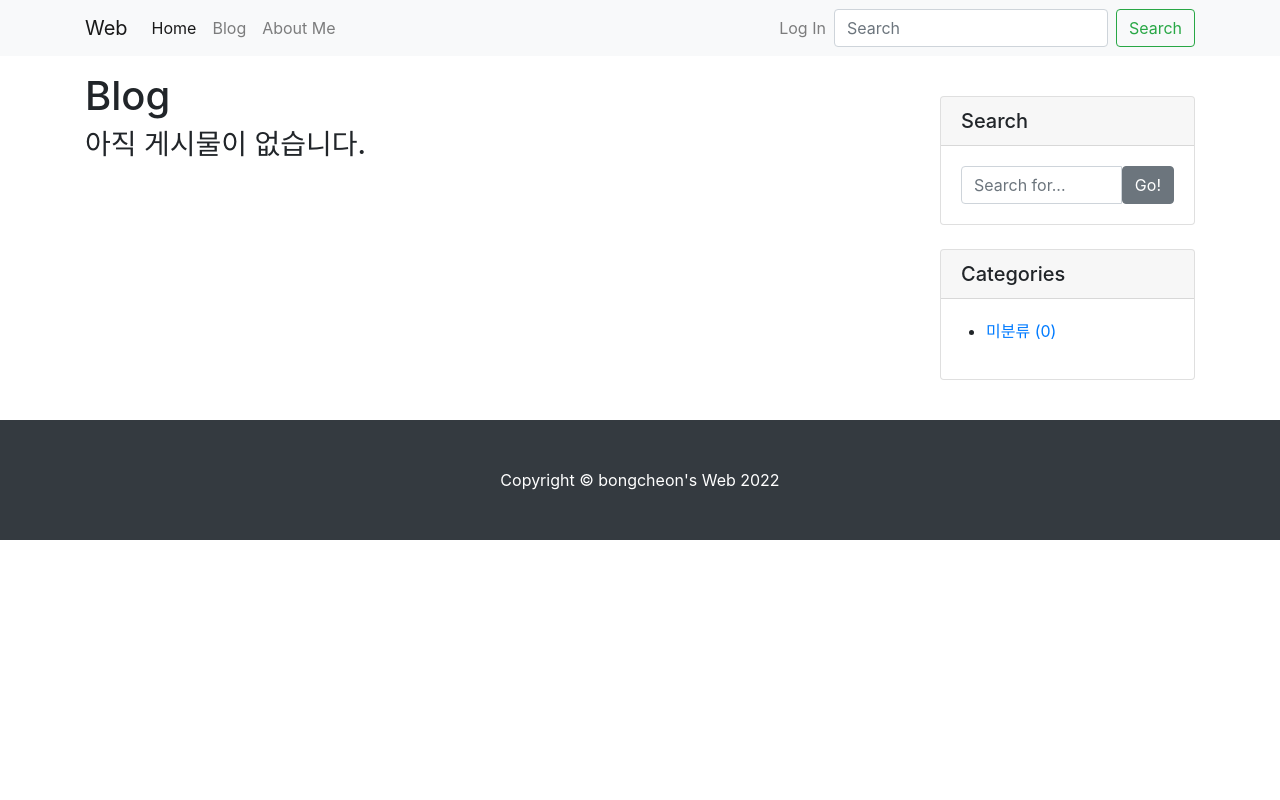
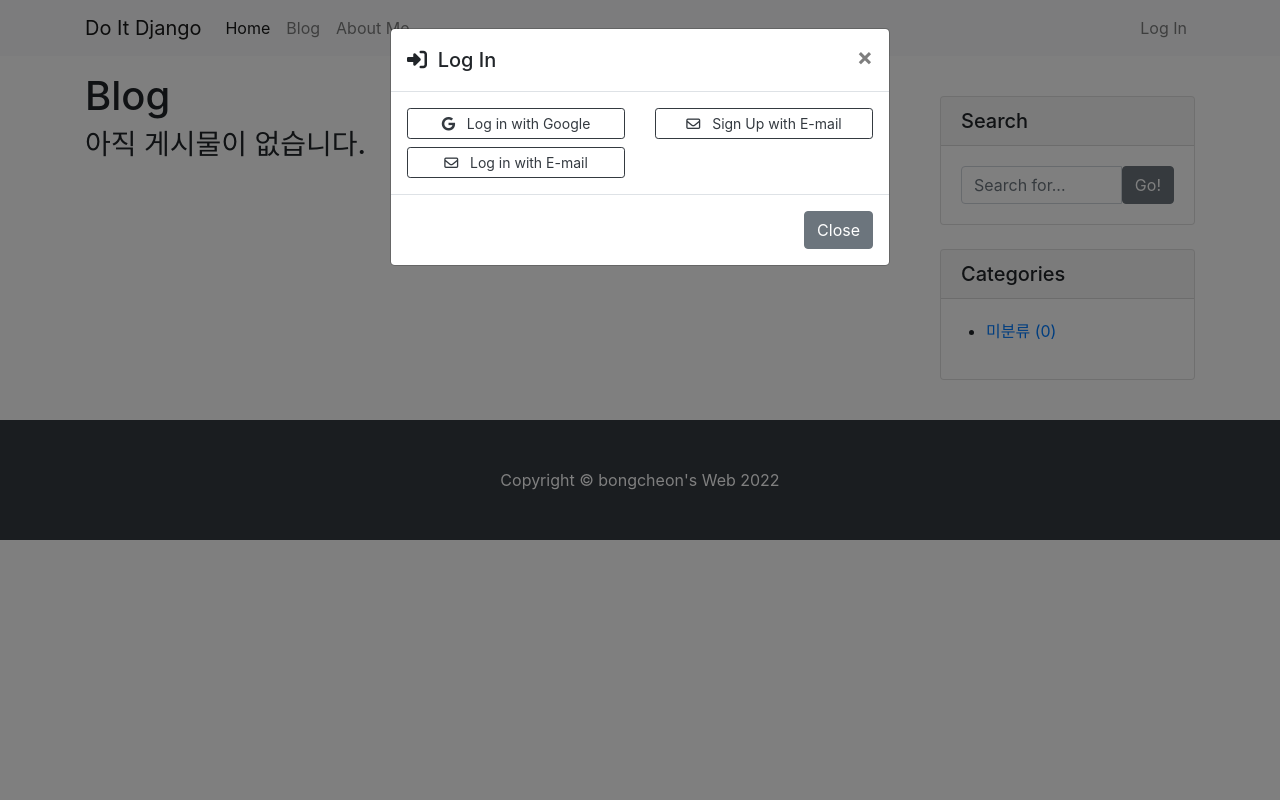
Before and after one commit to bongpodoal/blog_project, a Django app: page /blog/ in a window 1280 px wide, after a click on "Log In". Run offline with Django 4.2, Linux system fonts and the light colour scheme; data that the repository does not hold is empty; some libraries are stand-ins or nearby versions.

Commit message:
사용자 아바타 보여주기

```diff
--- a/blog/templates/blog/navbar.html
+++ b/blog/templates/blog/navbar.html
@@ -1,34 +1,31 @@
 {% load socialaccount %}
-
 <nav class="navbar navbar-expand-lg navbar-light bg-light">
-            <div class="container" >
-
-
-            <a class="navbar-brand" href="/">Web</a>
-            <button class="navbar-toggler" type="button" data-toggle="collapse" data-target="#navbarSupportedContent" aria-controls="navbarSupportedContent" aria-expanded="false" aria-label="Toggle navigation">
+    <div class="container">
+        <a class="navbar-brand" href="/">Do It Django</a>
+        <button class="navbar-toggler" type="button" data-toggle="collapse" data-target="#navbarNavDropdown"
+                aria-controls="navbarNavDropdown" aria-expanded="false" aria-label="Toggle navigation">
             <span class="navbar-toggler-icon"></span>
         </button>
-
-            <div class="collapse navbar-collapse" id="navbarSupportedContent">
-              <ul class="navbar-nav mr-auto">
+        <div class="collapse navbar-collapse" id="navbarNavDropdown">
+            <ul class="navbar-nav">
                 <li class="nav-item active">
                     <a class="nav-link" href="/">Home</a>
                 </li>
                 <li class="nav-item">
-                  <a class="nav-link" href="./blog/">Blog</a>
+                    <a class="nav-link" href="/blog/">Blog</a>
                 </li>
                 <li class="nav-item">
-                  <a class="nav-link" href="./about_me/">About Me</a>
+                    <a class="nav-link" href="/about_me/">About Me</a>
                 </li>
             </ul>
-              <ul class="navbar-nav">
+            <ul class="navbar-nav ml-auto">
                 {% if user.is_authenticated %}
                     <li class="nav-item dropdown">
                         <a class="nav-link dropdown-toggle" href="#" id="navbarDropdownMenuLink" role="button" data-toggle="dropdown" aria-haspopup="true" aria-expanded="false">
                             {% if user.socialaccount_set.all.0.get_avatar_url %}
                                 <img class="rounded-circle" width="25px" src="{{ user.socialaccount_set.all.0.get_avatar_url }}" alt="">
                             {% else %}
-                                <img class="rounded-circle" src="https://doitdjango.com/avatar/id/1344/6d2e1cef446711e6/srg/{{ user.email }}"
+                                <img class="rounded-circle" width="25px" src=https://doitdjango.com/avatar/id/1344/6d2e1cef446711e6/svg/{{ user.email }}">
                             {% endif %}
                             &nbsp;
                             {{ user.username }}
@@ -43,10 +40,34 @@
                     </li>
                 {% endif %}
             </ul>
-              <form class="form-inline my-2 my-lg-0">
-                <input class="form-control mr-sm-2" type="search" placeholder="Search" aria-label="Search">
-                <button class="btn btn-outline-success my-2 my-sm-0" type="submit">Search</button>
-              </form>
         </div>
     </div>
 </nav>
+<!-- Modal -->
+<div class="modal fade" id="loginModal" tabindex="-1" role="dialog" aria-labelledby="logInModalLabel"
+     aria-hidden="true">
+    <div class="modal-dialog" role="document">
+        <div class="modal-content">
+            <div class="modal-header">
+                <h5 class="modal-title" id="loginModalLabel"> <i class="fas fa-sign-in-alt"></i>&nbsp Log In</h5>
+                <button type="button" class="close" data-dismiss="modal" aria-label="Close">
+                    <span aria-hidden="true">&times;</span>
+                </button>
+            </div>
+            <div class="modal-body">
+                <div class="row">
+                    <div class="col-md-6">
+                        <a role="button" class="btn btn-outline-dark btn-block btn-sm" href="{% provider_login_url 'google' %}"><i class="fab fa-google"></i>&nbsp&nbsp Log in with Google</a>
+                        <a role="button" class="btn btn-outline-dark btn-block btn-sm" href="/accounts/login/"><i class="far fa-envelope"></i>&nbsp&nbsp Log in with E-mail</a>
+                    </div>
+                    <div class="col-md-6">
+                        <a role="button" class="btn btn-outline-dark btn-block btn-sm" href="/accounts/signup/"><i class="far fa-envelope"></i>&nbsp&nbsp Sign Up with E-mail</a>
+                    </div>
+                </div>
+            </div>
+            <div class="modal-footer">
+                <button type="button" class="btn btn-secondary" data-dismiss="modal">Close</button>
+            </div>
+        </div>
+    </div>
+</div>
```
Lines whose indentation alone changed are shown as unchanged.
